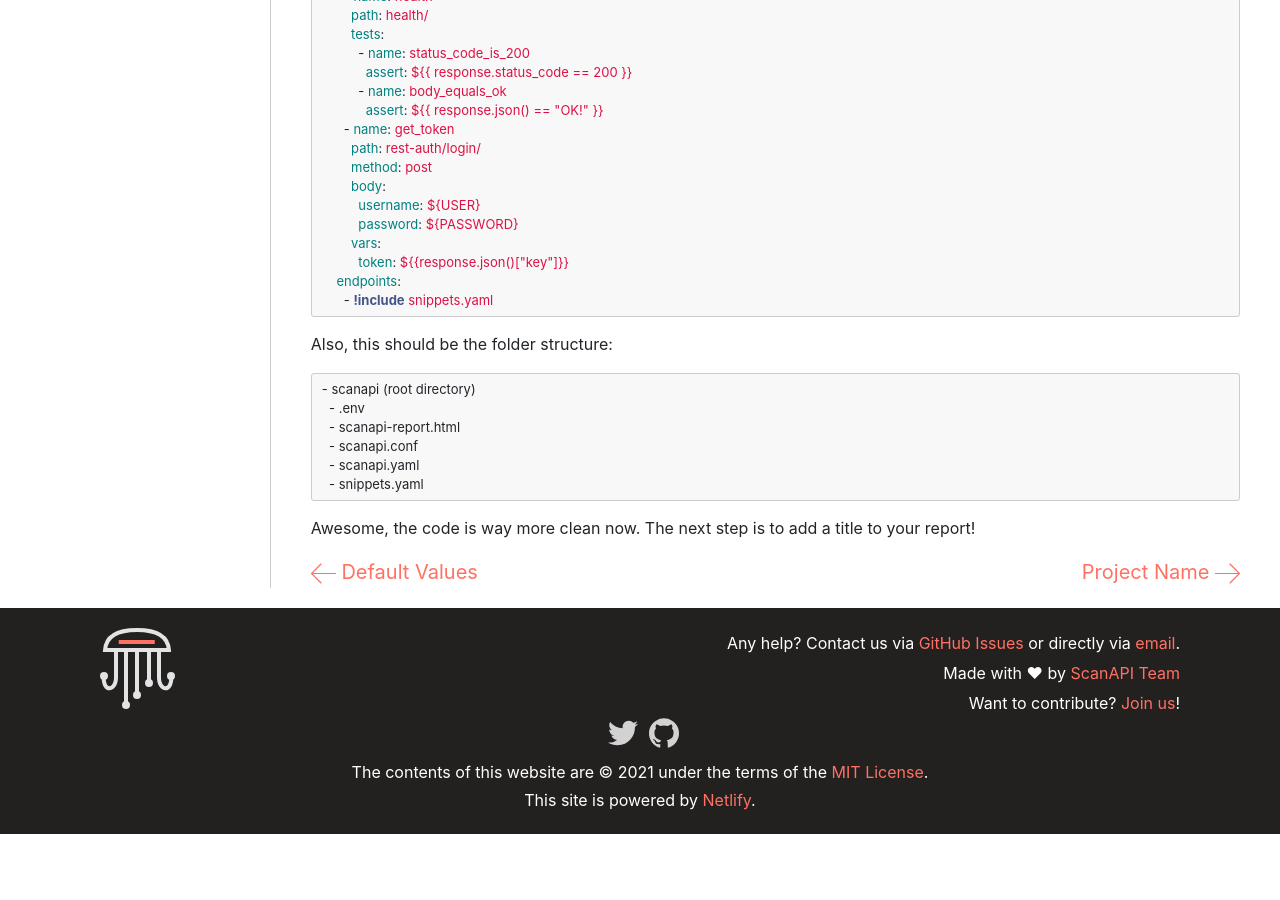
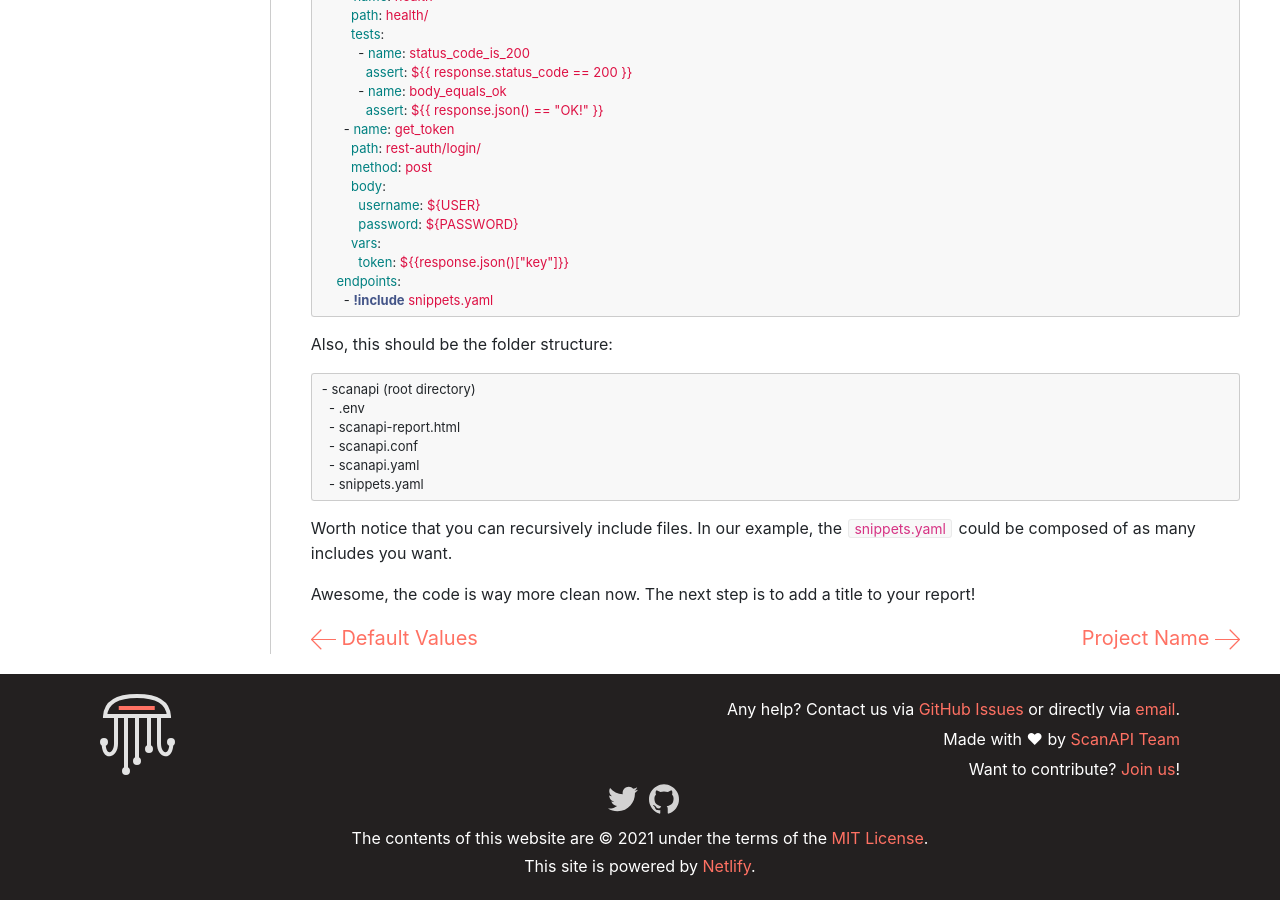
Before and after one commit to scanapi/website, a Jekyll site: the page built from _tutorials/page10.md, in a window 1280 px wide and 900 px high, scrolled down 1467 px. Built offline with Jekyll 4.4.1, drawn with Linux system fonts in a browser that asks for light colours; before the commit the page ends 2301 px from its top, so only the background shows below that.

Commit message:
A notte about recursively include files

````diff
--- a/_tutorials/page10.md
+++ b/_tutorials/page10.md
@@ -111,6 +111,8 @@ Also, this should be the folder structure:
   - snippets.yaml
 ```
 
+Worth notice that you can recursively include files. In our example, the `snippets.yaml` could be composed of as many includes you want.
+
 Awesome, the code is way more clean now. The next step is to add a title to your report!
 
 [docs-include]: /docs_v1/specification/api_spec_in_multiple_files.html
````
